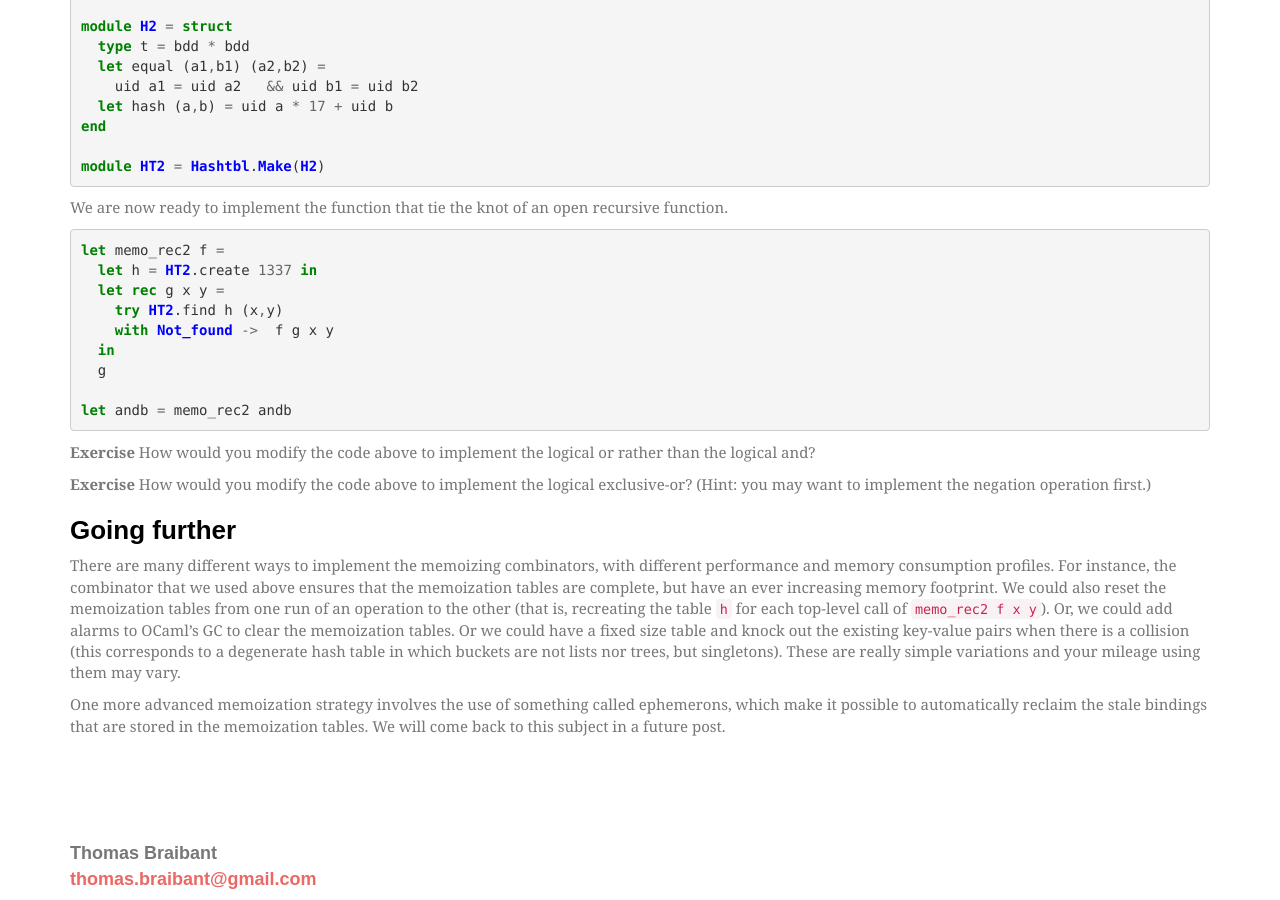
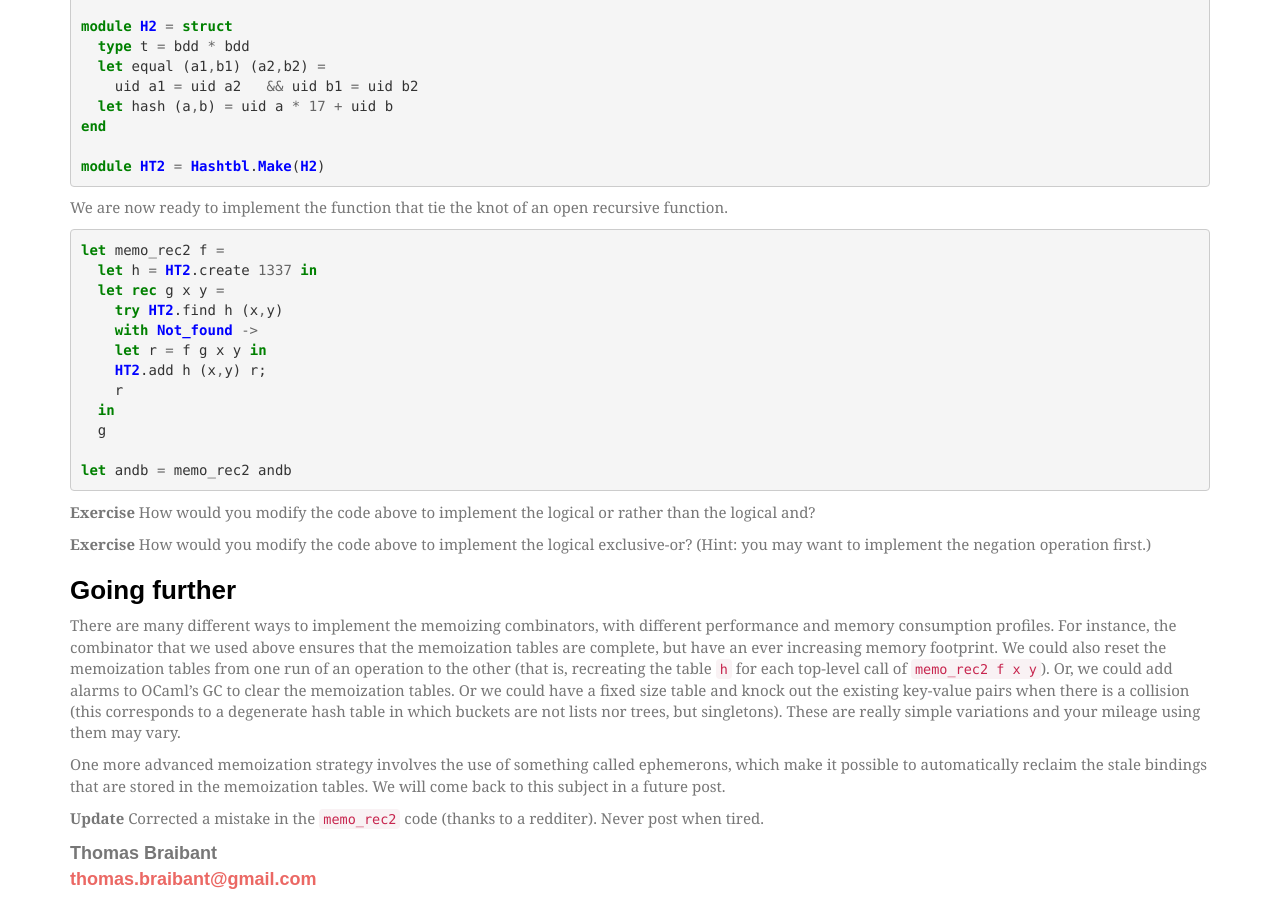
Before and after one commit to braibant/braibant.github.io, a Jekyll site: the page built from _posts/2014-06-29-bdd-2.markdown, in a window 1280 px wide and 900 px high, scrolled down 1959 px. Built offline with Jekyll 4.4.1, drawn with Linux system fonts in a browser that asks for light colours; some web fonts are replaced; Markdown is read by kramdown in place of the engine named in the settings; formulas are drawn with MathJax 3.

Commit message:
Correct the post

```diff
--- /dev/null
+++ b/_includes/reddit.html
@@ -0,0 +1,3 @@
+<script type="text/javascript"
+        src="http://www.reddit.com/buttonlite.js?i=2&styled=off&url=http:braibant.github.io{{ page.url }}&newwindow=1">
+</script>
--- a/_layouts/post.html
+++ b/_layouts/post.html
@@ -10,8 +10,11 @@ layout: default
 
     <div class="post">
       {{ content }}
+      {% include reddit.html %}
     </div>
   </div>
+
+
 </div>
 
 {% include footer.html %}
--- a/_posts/2014-06-29-bdd-2.markdown
+++ b/_posts/2014-06-29-bdd-2.markdown
@@ -170,7 +170,10 @@ let memo_rec2 f =
   let h = HT2.create 1337 in
   let rec g x y =
     try HT2.find h (x,y)
-    with Not_found ->  f g x y
+    with Not_found ->
+    let r = f g x y in
+    HT2.add h (x,y) r;
+    r
   in
   g
 
@@ -203,3 +206,5 @@ One more advanced memoization strategy involves the use of something
 called ephemerons, which make it possible to automatically reclaim the
 stale bindings that are stored in the memoization tables. We will come
 back to this subject in a future post.
+
+**Update** Corrected a mistake in the `memo_rec2` code (thanks to a redditer). Never post when tired.
```
